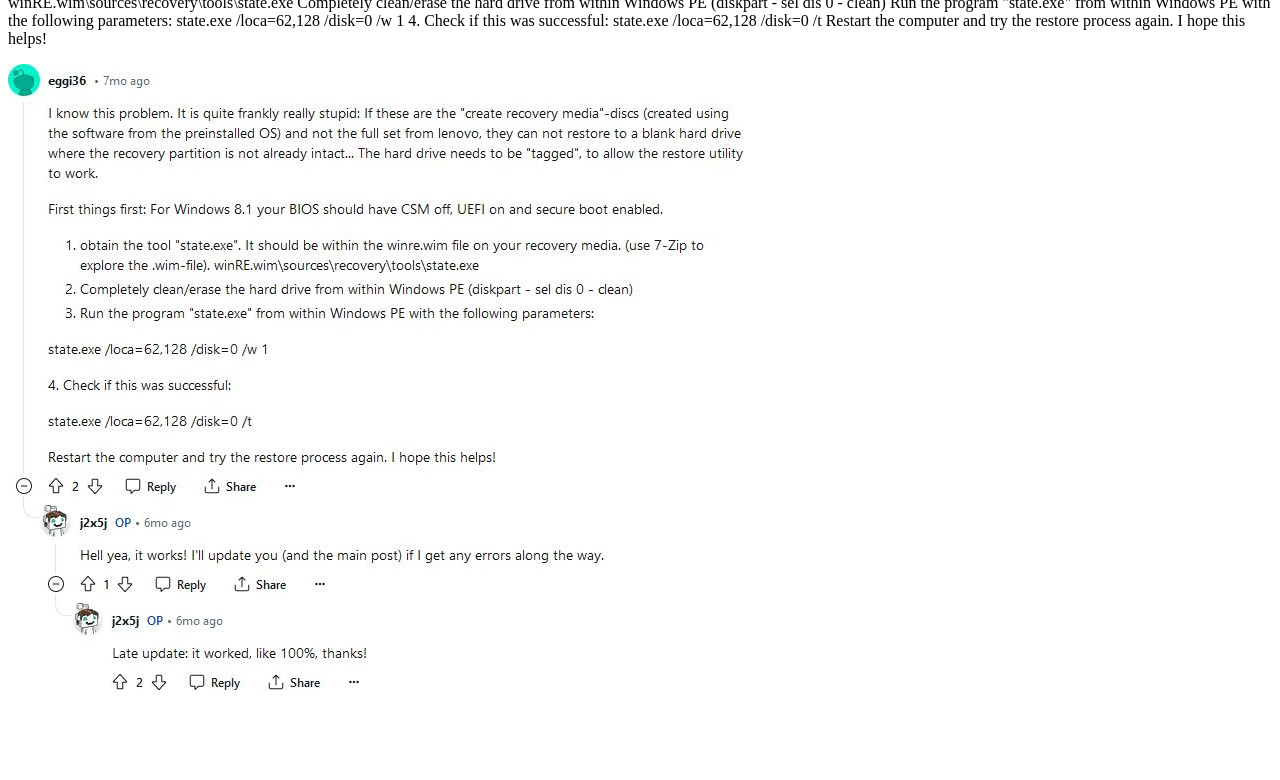
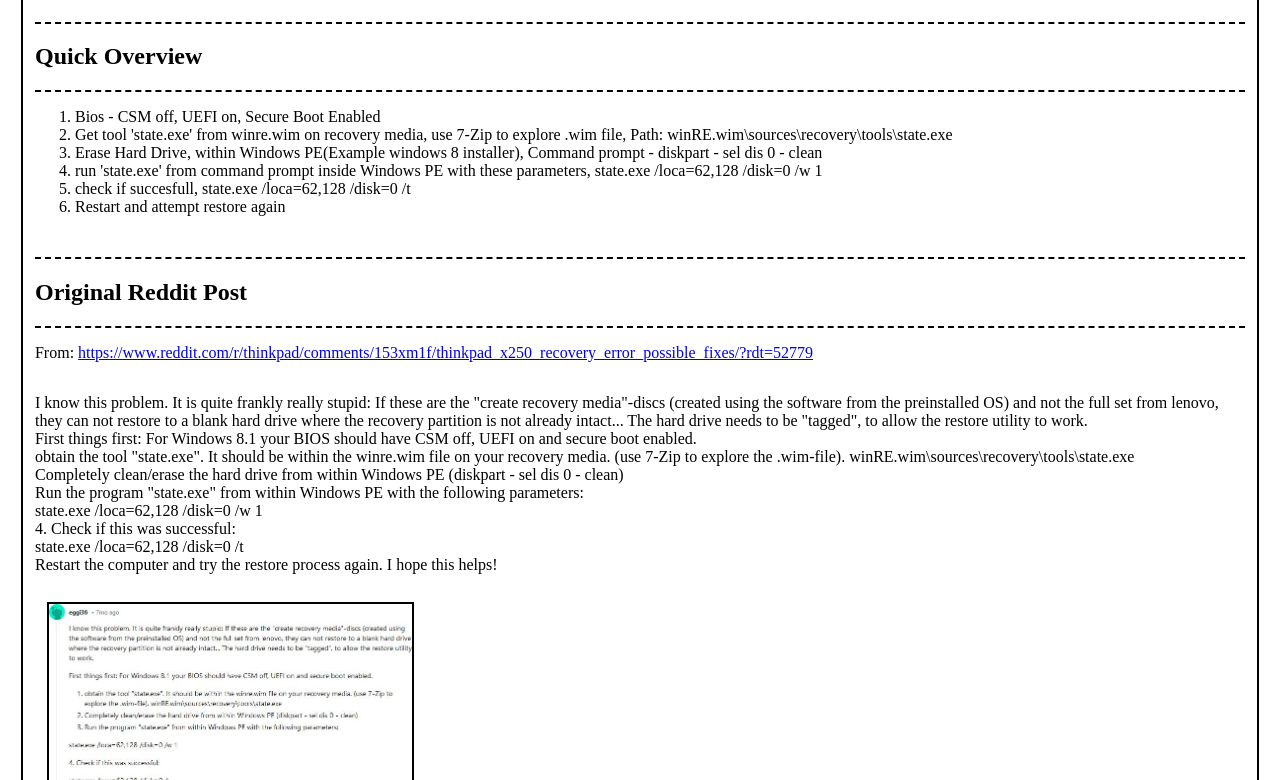
Before and after one commit to lostjarred/WEB-TPX250RecoveryError, a plain HTML site: page index.html in a window 1280 px wide. Shown: the part 110-890 px from the top of the page. Before the commit the page ends 813 px from the top, so only its background shows below. Drawn offline with Linux system fonts and the light colour scheme.

Commit message:
add layout and complete information

```diff
--- a/index.html
+++ b/index.html
@@ -3,31 +3,70 @@
     <head>
         <title>X250 Recovery Error</title>
         <style>
-
+            .col {
+                display: flex;
+                flex-direction: column;
+                margin: 1%;
+            }
+            .row {
+                display: flex;
+                flex-direction: row;
+                margin: 1%;
+            }
+            #maindiv {
+                border: 2px solid black;
+                border-top: 2px dashed;
+                border-bottom: 2px dashed;
+            }
         </style>
         <meta name="viewport" content="width=device-width,initial-scale=1.0">
     </head>
     <body>
-        <p>From: <a href="https://www.reddit.com/r/thinkpad/comments/153xm1f/thinkpad_x250_recovery_error_possible_fixes/?rdt=52779">https://www.reddit.com/r/thinkpad/comments/153xm1f/thinkpad_x250_recovery_error_possible_fixes/?rdt=52779</a></p>
-        <p>
-            I know this problem. It is quite frankly really stupid: If these are the "create recovery media"-discs (created using the software from the preinstalled OS) and not the full set from lenovo, they can not restore to a blank hard drive where the recovery partition is not already intact... The hard drive needs to be "tagged", to allow the restore utility to work.
+        <div id="maindiv" class="col">
+            <div class="col">
+                <h1>Thinkpad X250 Recovery Error</h1>
+            </div>
+            <div class="col">
+                <div style="border-top: 2px dashed black; border-bottom: 2px dashed black;">
+                    <h2>Quick Overview</h2>
+                </div>
+                <ol>
+                    <li>Bios - CSM off, UEFI on, Secure Boot Enabled</li>
+                    <li>Get tool 'state.exe' from winre.wim on recovery media, use 7-Zip to explore .wim file, Path: winRE.wim\sources\recovery\tools\state.exe</li>
+                    <li>Erase Hard Drive, within Windows PE(Example windows 8 installer), Command prompt - diskpart - sel dis 0 - clean</li>
+                    <li>run 'state.exe' from command prompt inside Windows PE with these parameters, state.exe /loca=62,128 /disk=0 /w 1</li>
+                    <li>check if succesfull, state.exe /loca=62,128 /disk=0 /t</li>
+                    <li>Restart and attempt restore again</li>
+                </ol>
+            </div>
+            <div class="col">
+                <div style="border-top: 2px dashed black; border-bottom: 2px dashed black;">
+                    <h2>Original Reddit Post</h2>
+                </div>
+                <p>From: <a href="https://www.reddit.com/r/thinkpad/comments/153xm1f/thinkpad_x250_recovery_error_possible_fixes/?rdt=52779">https://www.reddit.com/r/thinkpad/comments/153xm1f/thinkpad_x250_recovery_error_possible_fixes/?rdt=52779</a></p>
+                <p>
+                    I know this problem. It is quite frankly really stupid: If these are the "create recovery media"-discs (created using the software from the preinstalled OS) and not the full set from lenovo, they can not restore to a blank hard drive where the recovery partition is not already intact... The hard drive needs to be "tagged", to allow the restore utility to work.<br>
 
-            First things first: For Windows 8.1 your BIOS should have CSM off, UEFI on and secure boot enabled.
+                    First things first: For Windows 8.1 your BIOS should have CSM off, UEFI on and secure boot enabled.<br>
 
-                obtain the tool "state.exe". It should be within the winre.wim file on your recovery media. (use 7-Zip to explore the .wim-file). winRE.wim\sources\recovery\tools\state.exe
+                        obtain the tool "state.exe". It should be within the winre.wim file on your recovery media. (use 7-Zip to explore the .wim-file). winRE.wim\sources\recovery\tools\state.exe<br>
 
-                Completely clean/erase the hard drive from within Windows PE (diskpart - sel dis 0 - clean)
+                        Completely clean/erase the hard drive from within Windows PE (diskpart - sel dis 0 - clean)<br>
 
-                Run the program "state.exe" from within Windows PE with the following parameters:
+                        Run the program "state.exe" from within Windows PE with the following parameters:<br>
 
-            state.exe /loca=62,128 /disk=0 /w 1
+                    state.exe /loca=62,128 /disk=0 /w 1<br>
 
-            4. Check if this was successful:
+                    4. Check if this was successful:<br>
 
-            state.exe /loca=62,128 /disk=0 /t
+                    state.exe /loca=62,128 /disk=0 /t<br>
 
-            Restart the computer and try the restore process again. I hope this helps!
-        </p>
-        <img src="./img/RedditCapture.JPG">
+                    Restart the computer and try the restore process again. I hope this helps!
+                </p>
+                <div class="col" style="width: 30%;">
+                    <img src="./img/RedditCapture.JPG" style="border: 2px solid black; width: 100%; height: 100%; object-fit: contain;">
+                </div>
+            </div>
+        </div>
     </body>
 </html>
```
